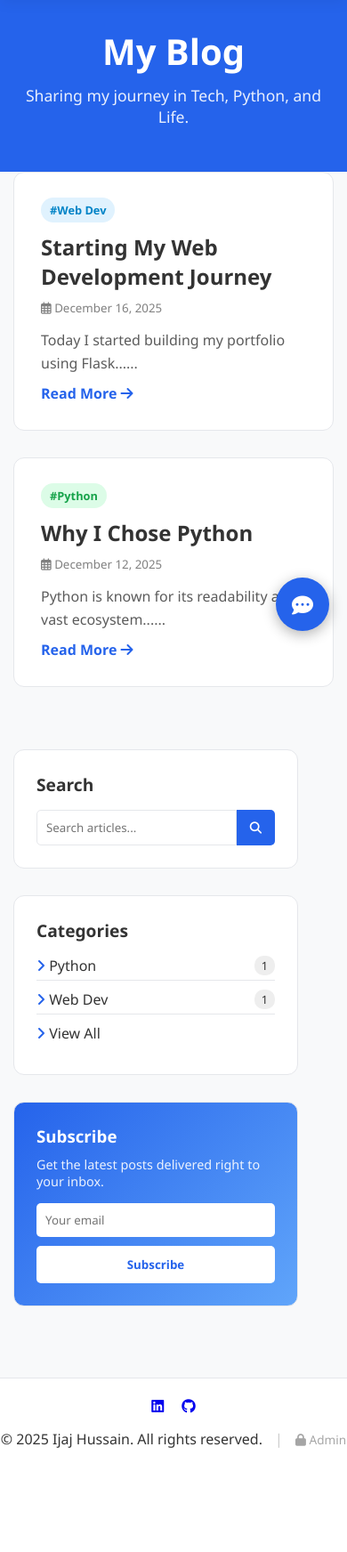
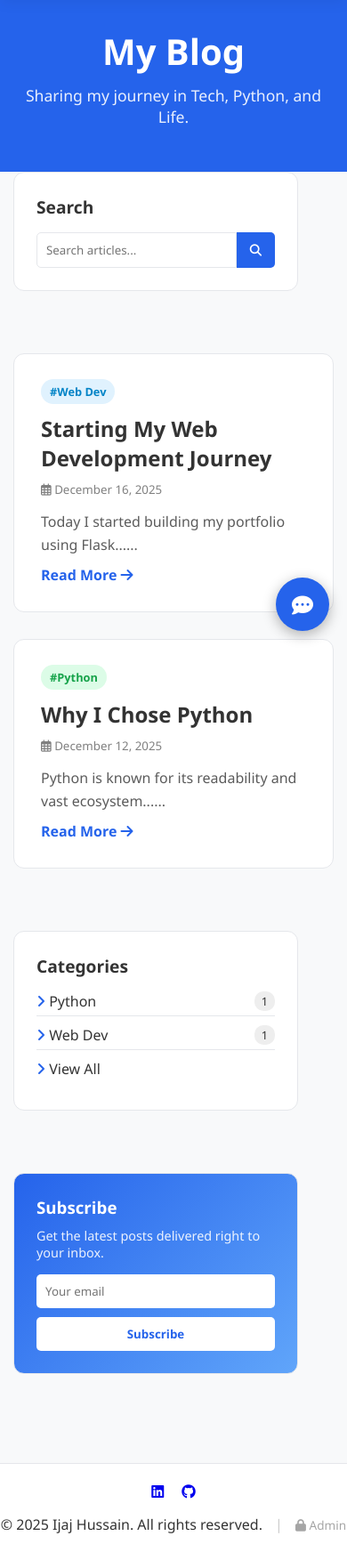
Before and after one commit to Mrijaj/UpdatedPortfolio, a Flask app: page /blog/ in a window 390 px wide. Shown: the part 115-1859 px from the top of the page at 89% size. Before the commit the page ends 1742 px from the top, so only its background shows below. Run offline with Flask 3, Linux system fonts and the light colour scheme.

Commit message:
Final Polish: Blog reordering, typewriter chat effect, and mobile UX fixes

```diff
--- a/static/css/style.css
+++ b/static/css/style.css
@@ -144,8 +144,26 @@
 }
 
 /* ===========================
-   5. SECTIONS
+   5. SECTIONS & BLOG LAYOUT
    =========================== */
+.blog-main-wrapper {
+    display: flex;
+    flex-direction: row;
+    gap: 40px;
+}
+
+.blog-posts-column {
+    flex: 2;
+    order: 1;
+}
+
+.blog-sidebar {
+    flex: 1;
+    display: flex;
+    flex-direction: column;
+    order: 2;
+}
+
 .hero { background-color: var(--primary-color); color: white; text-align: center; padding-top: 50px; padding-bottom: 50px; }
 .hero h1 { font-size: 2.5rem; margin-bottom: 10px; }
 .hero p { font-size: 1.1rem; opacity: 0.9; margin-bottom: 20px; }
@@ -167,7 +185,7 @@
 .social-links { display: flex; gap: 20px; }
 
 /* ===========================
-   6. UPDATED CHATBOT UI
+   6. CHATBOT UI
    =========================== */
 #chat-widget { position: fixed !important; bottom: 20px !important; right: 20px !important; z-index: 2147483647 !important; }
 
@@ -199,19 +217,16 @@
     background-color: var(--bg-color);
 }
 
-/* Avatar + Bubble Container */
 .message-container { display: flex; align-items: flex-start; width: 100%; }
 .bot-container { justify-content: flex-start; }
 .user-container { justify-content: flex-end; }
 
-/* Elia Lady Avatar Styling */
 .chat-avatar {
     width: 35px; height: 35px; border-radius: 50%;
     margin-right: 10px; border: 2px solid var(--primary-color);
     background-color: white; flex-shrink: 0; object-fit: cover; padding: 2px;
 }
 
-/* Message Bubble Styling */
 .message {
     padding: 10px 14px; border-radius: 18px;
     max-width: 80%; word-wrap: break-word; font-size: 0.9rem; line-height: 1.4;
@@ -227,7 +242,6 @@
     border-bottom-right-radius: 4px;
 }
 
-/* Typing Dots Animation */
 .typing-dots { display: flex; align-items: center; gap: 4px; padding: 12px 20px !important; }
 .typing-dots span {
     width: 8px; height: 8px; background-color: var(--primary-color);
@@ -246,7 +260,6 @@
 #user-input { flex: 1; padding: 8px; border: 1px solid var(--border-color); border-radius: 4px; outline: none; background: var(--bg-color); color: var(--text-color); }
 #send-btn { background: none; border: none; color: var(--primary-color); font-size: 18px; margin-left: 10px; cursor: pointer; }
 
-/* Spaced Header Icons */
 #chat-minimize-btn, #chat-close-btn, #chat-clear-btn {
     background: none; border: none; color: white; cursor: pointer;
     margin-left: 20px !important; padding: 5px !important; font-size: 16px !important;
@@ -254,7 +267,7 @@
 .chat-box.minimized { height: 60px !important; overflow: hidden; }
 
 /* ===========================
-   8. ELIA AUTO-POPUP STYLING
+   7. ELIA AUTO-POPUP STYLING
    =========================== */
 #elia-popup {
     position: absolute;
@@ -289,7 +302,46 @@
 }
 
 /* ========================================================
-   9. FINAL FORCE FIXES (CONTACT FORM VISIBILITY)
+   8. MOBILE BLOG REORDERING (Search Top, Subscribe Bottom)
+   ======================================================== */
+@media (max-width: 768px) {
+    .blog-main-wrapper {
+        display: flex;
+        flex-direction: column;
+    }
+
+    .blog-sidebar {
+        display: contents; /* Allows reordering children globally */
+    }
+
+    /* 1. Search is absolute TOP */
+    .search-card {
+        order: -2 !important;
+        margin-bottom: 20px;
+    }
+
+    /* 2. Blog Posts follow Search */
+    .blog-posts-column {
+        order: 1 !important;
+    }
+
+    /* 3. Categories follow Posts */
+    .categories-card {
+        order: 2 !important;
+        margin-bottom: 20px;
+    }
+
+    /* 4. Subscribe is absolute BOTTOM */
+    .subscribe-card {
+        order: 3 !important;
+        margin-bottom: 40px;
+    }
+
+    .chat-box { width: 90vw !important; right: 5vw !important; bottom: 90px !important; height: 50vh !important; }
+}
+
+/* ========================================================
+   9. CONTACT FORM & THEME FIXES
    ======================================================== */
 .contact-section { max-width: 600px; margin: 40px auto; padding: 0 20px; }
 .contact-form { padding: 40px; background: var(--card-bg); border-radius: 12px; border: 1px solid var(--border-color); }
@@ -311,7 +363,3 @@
     background-color: #2d2d2d !important; color: #ffffff !important;
     border-color: #444; -webkit-text-fill-color: #ffffff !important;
 }
-
-@media (max-width: 768px) {
-    .chat-box { width: 90vw !important; right: 5vw !important; bottom: 90px !important; height: 50vh !important; }
-}
--- a/templates/blog.html
+++ b/templates/blog.html
@@ -7,9 +7,9 @@
         <p style="opacity: 0.9; margin-top: 10px;">Sharing my journey in Tech, Python, and Life.</p>
     </section>
 
-    <div class="container" style="display: flex; flex-wrap: wrap; gap: 40px; margin-bottom: 60px;">
+    <div class="container blog-main-wrapper" style="margin-bottom: 60px;">
 
-        <div style="flex: 2; min-width: 300px;">
+        <div class="blog-posts-column">
 
             {% if posts %}
                 {% for post in posts %}
@@ -57,9 +57,9 @@
 
         </div>
 
-        <aside style="flex: 1; min-width: 250px;">
+        <aside class="blog-sidebar">
 
-            <div class="card" style="margin-bottom: 30px; padding: 25px;">
+            <div class="card search-card" style="margin-bottom: 30px; padding: 25px;">
                 <h3 style="margin-bottom: 15px; font-size: 1.2rem;">Search</h3>
                 <div style="display: flex;">
                     <input type="text" placeholder="Search articles..." style="
@@ -67,7 +67,9 @@
                         padding: 10px;
                         border: 1px solid var(--border-color);
                         border-radius: 5px 0 0 5px;
-                        outline: none;">
+                        outline: none;
+                        background: var(--card-bg);
+                        color: var(--text-color);">
                     <button style="
                         background-color: var(--primary-color);
                         color: white;
@@ -80,24 +82,21 @@
                 </div>
             </div>
 
-            <div class="card" style="margin-bottom: 30px; padding: 25px;">
+            <div class="card categories-card" style="margin-bottom: 30px; padding: 25px;">
                 <h3 style="margin-bottom: 15px; font-size: 1.2rem;">Categories</h3>
                 <ul style="list-style: none; padding: 0;">
-
                     <li style="margin-bottom: 10px; border-bottom: 1px solid var(--border-color); padding-bottom: 5px;">
                         <a href="{{ url_for('blog', category='Python') }}" style="text-decoration: none; color: var(--text-color); display: flex; justify-content: space-between;">
                             <span><i class="fas fa-angle-right" style="color: var(--primary-color);"></i> Python</span>
-                            <span style="background: #eee; padding: 2px 8px; border-radius: 10px; font-size: 0.8rem;">1</span>
+                            <span style="background: #eee; padding: 2px 8px; border-radius: 10px; font-size: 0.8rem; color: #333;">1</span>
                         </a>
                     </li>
-
                     <li style="margin-bottom: 10px; border-bottom: 1px solid var(--border-color); padding-bottom: 5px;">
                         <a href="{{ url_for('blog', category='Web Dev') }}" style="text-decoration: none; color: var(--text-color); display: flex; justify-content: space-between;">
                             <span><i class="fas fa-angle-right" style="color: var(--primary-color);"></i> Web Dev</span>
-                            <span style="background: #eee; padding: 2px 8px; border-radius: 10px; font-size: 0.8rem;">1</span>
+                            <span style="background: #eee; padding: 2px 8px; border-radius: 10px; font-size: 0.8rem; color: #333;">1</span>
                         </a>
                     </li>
-
                     <li style="margin-bottom: 10px;">
                         <a href="{{ url_for('blog') }}" style="text-decoration: none; color: var(--text-color); display: flex; justify-content: space-between;">
                             <span><i class="fas fa-angle-right" style="color: var(--primary-color);"></i> View All</span>
@@ -106,21 +105,17 @@
                 </ul>
             </div>
 
-            <div class="card" style="padding: 25px; background: linear-gradient(135deg, var(--primary-color), #60a5fa); color: white;">
+            <div class="card subscribe-card" style="padding: 25px; background: linear-gradient(135deg, var(--primary-color), #60a5fa); color: white;">
                 <h3 style="margin-bottom: 10px; color: white;">Subscribe</h3>
                 <p style="font-size: 0.9rem; opacity: 0.9; margin-bottom: 15px;">Get the latest posts delivered right to your inbox.</p>
-
                 <form action="{{ url_for('subscribe') }}" method="POST">
                     <input type="email" name="email" placeholder="Your email" required
                            style="width: 100%; padding: 10px; border-radius: 5px; border: none; margin-bottom: 10px; outline: none;">
-                    <button type="submit" class="btn-white" style="width: 100%; border-radius: 5px; font-weight: bold; cursor: pointer; border: none;">
+                    <button type="submit" class="btn-white" style="width: 100%; border-radius: 5px; font-weight: bold; cursor: pointer; border: none; padding: 10px; background: white; color: var(--primary-color);">
                         Subscribe
                     </button>
                 </form>
             </div>
-
         </aside>
-
     </div>
-
 {% endblock %}
```
